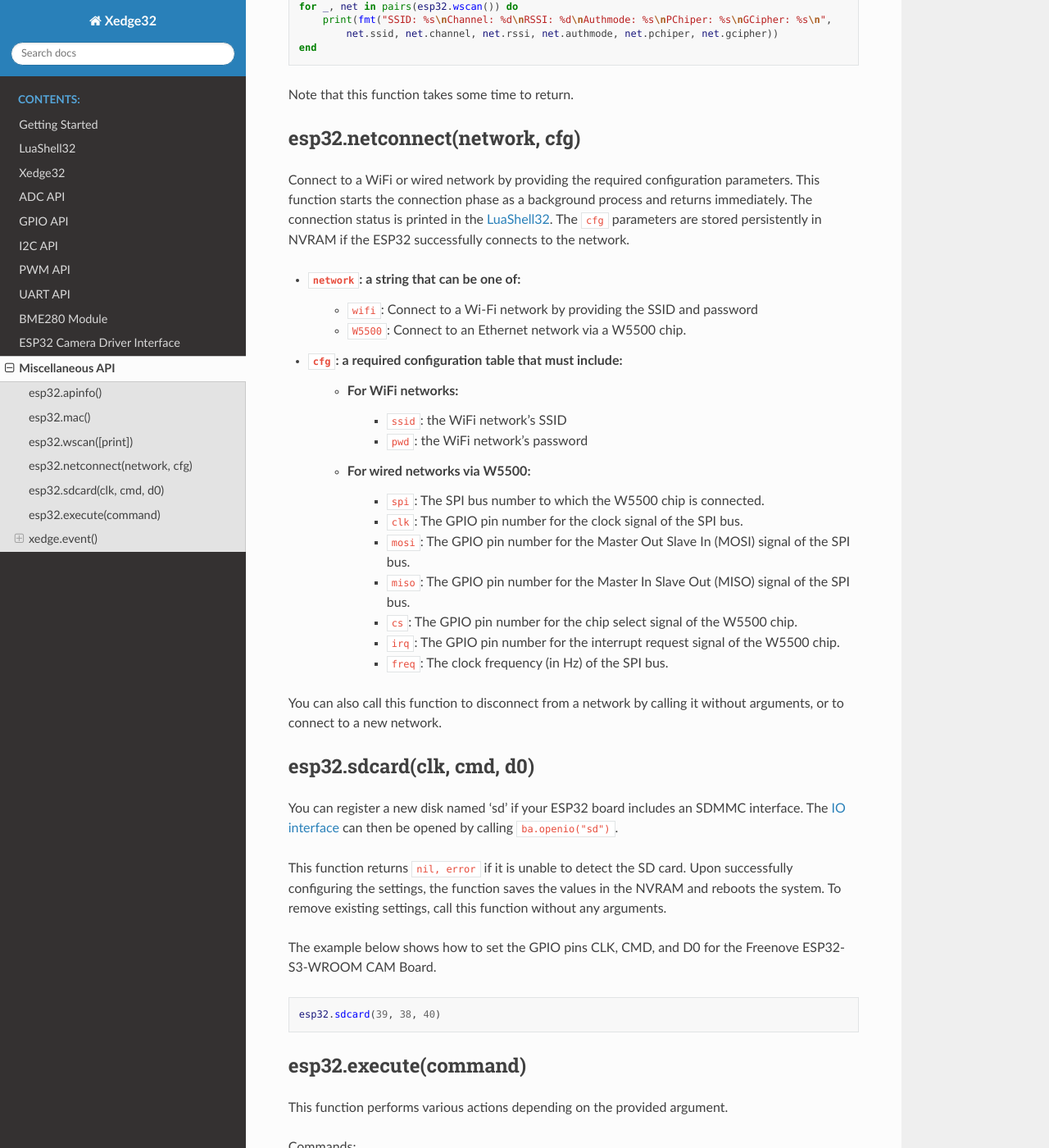
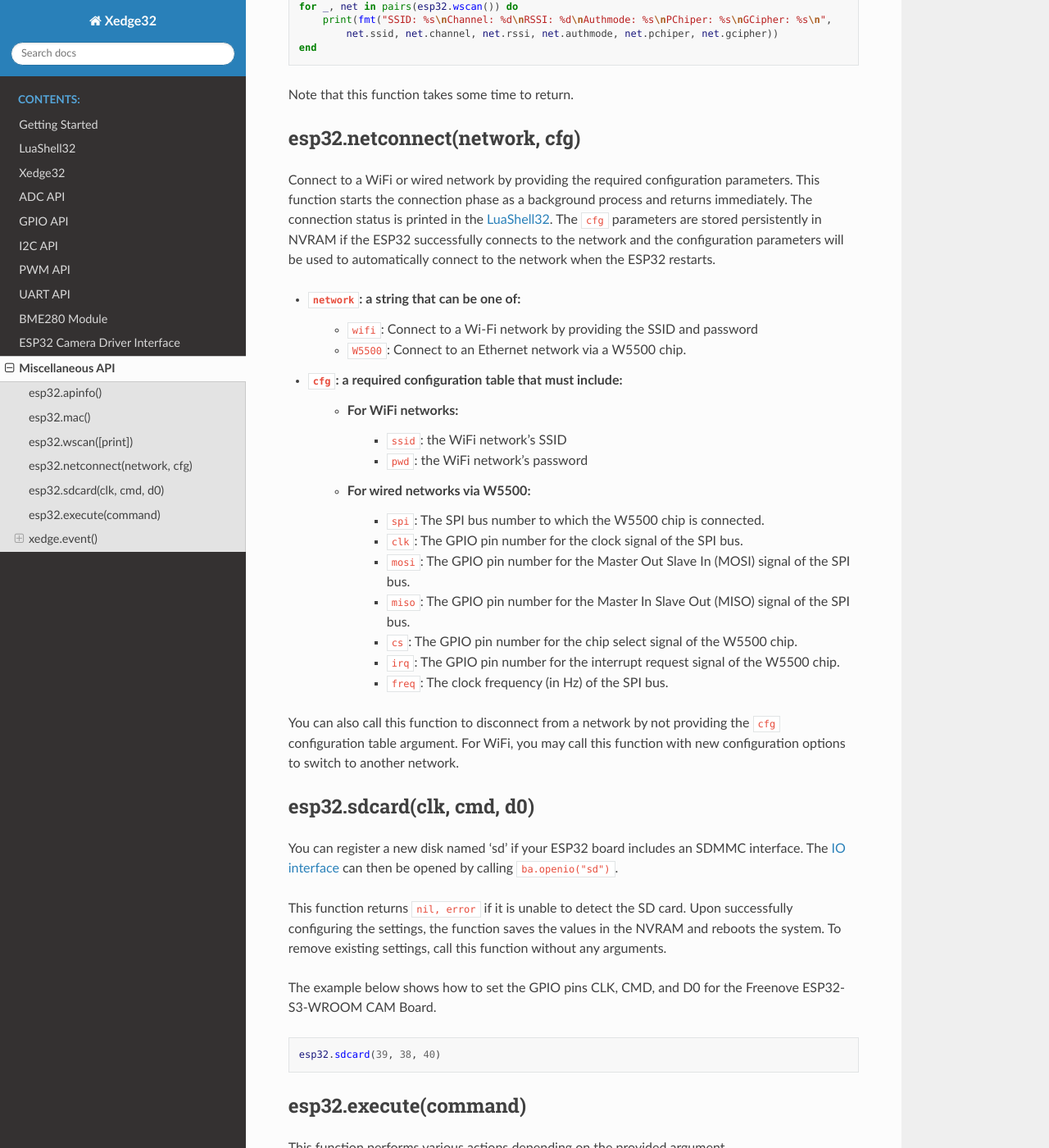
Before and after one commit to RealTimeLogic/Xedge32, a Sphinx documentation site: the page built from doc/source/misc.rst, in a window 1280 px wide and 1400 px high, scrolled down 1142 px. Shown: the whole window at 82% size. Built offline with Sphinx 7.4.7 and the Read the Docs theme 2.0.0, drawn with Linux system fonts in a browser that asks for light colours.

Commit message:
Update misc.rst

```diff
--- a/doc/source/misc.rst
+++ b/doc/source/misc.rst
@@ -55,7 +55,7 @@
 esp32.netconnect(network, cfg)
 --------------------------------
 
-Connect to a WiFi or wired network by providing the required configuration parameters. This function starts the connection phase as a background process and returns immediately. The connection status is printed in the :ref:`LuaShell32`. The ``cfg`` parameters are stored persistently in NVRAM if the ESP32 successfully connects to the network.
+Connect to a WiFi or wired network by providing the required configuration parameters. This function starts the connection phase as a background process and returns immediately. The connection status is printed in the :ref:`LuaShell32`. The ``cfg`` parameters are stored persistently in NVRAM if the ESP32 successfully connects to the network and the configuration parameters will be used to automatically connect to the network when the ESP32 restarts.
 
 - ``network``: a string that can be one of:
     * ``wifi``: Connect to a Wi-Fi network by providing the SSID and password
@@ -73,7 +73,7 @@
         * ``irq``: The GPIO pin number for the interrupt request signal of the W5500 chip.
         * ``freq``: The clock frequency (in Hz) of the SPI bus.
 
-You can also call this function to disconnect from a network by calling it without arguments, or to connect to a new network.
+You can also call this function to disconnect from a network by not providing the ``cfg`` configuration table argument. For WiFi, you may call this function with new configuration options to switch to another network.
 
 esp32.sdcard(clk, cmd, d0)
 ---------------------------
```
